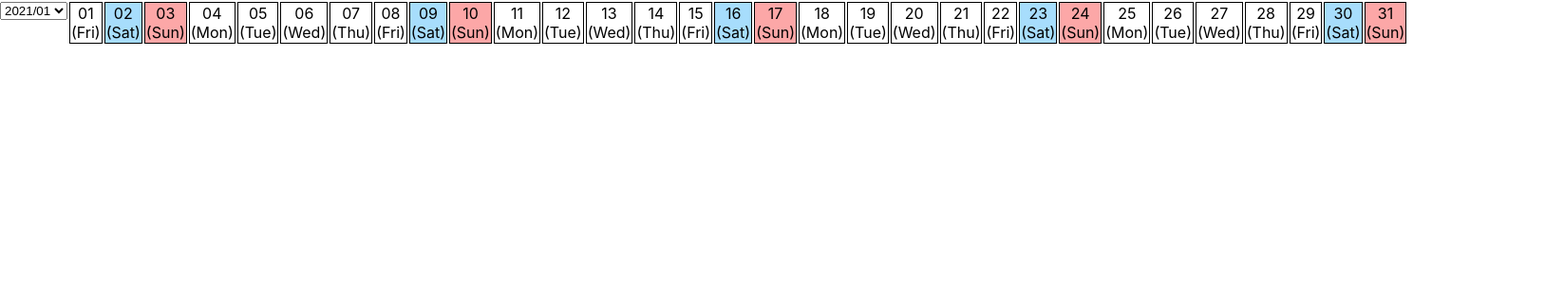
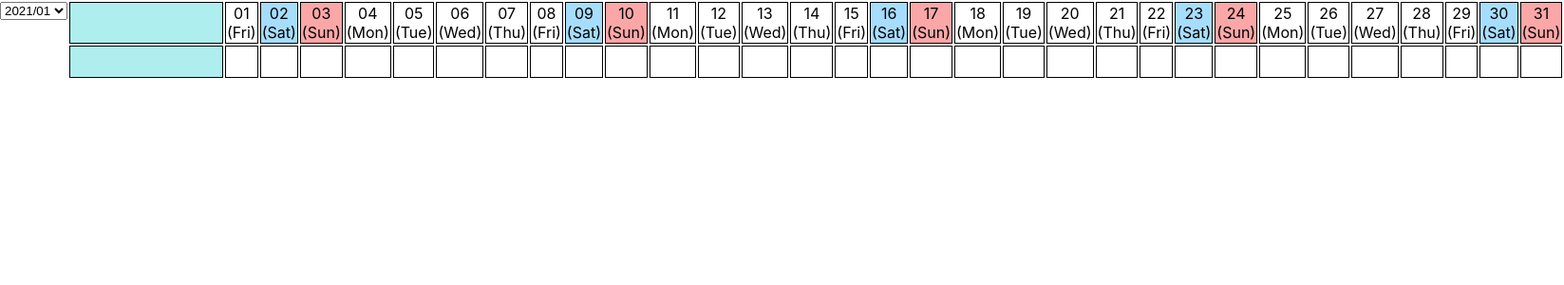
Before and after one commit to h64m1/gantt-chart, a React (Create React App) app in the folder app/: page / in a window 1280 px wide. Shown: the top 300 px of the page at 95% size, 1647 px wide, since content can reach past the window. Built offline with nearby package versions, Linux system fonts and the light colour scheme.

Commit message:
[mod] add table body #1
- 行ごとのタイトル部分を追加: 仮実装
- table body部分を仮実装

```diff
--- a/app/src/Date/Day.tsx
+++ b/app/src/Date/Day.tsx
@@ -59,6 +59,5 @@ function getDate(date?: string, format?: string): string {
 	}
 
 	const day = dayjs(date)
-	console.log('getDate', day.format(format))
 	return day.format(format)
 }
--- a/app/src/Gantt/Gantt.css
+++ b/app/src/Gantt/Gantt.css
@@ -1,5 +1,16 @@
 .gantt-head {
 	border: solid thin;
+}
+
+.gantt-body {
+	border: solid thin;
+	padding: 1rem 0;
+}
+
+td.title {
+	font-weight: bold;
+	background-color:paleturquoise;
+	padding: 0 5rem;
 }
 
 td.sat {
@@ -13,7 +24,7 @@ td.sun {
 .App {
 	grid-area: main;
 	display: grid;
-	grid-template-columns: 2fr 8fr;
+	grid-template-columns: 1fr 9fr;
 	grid-template-rows: 1fr 9fr;
 	grid-template-areas:
 		'title body'
--- a/app/src/Gantt/Gantt.tsx
+++ b/app/src/Gantt/Gantt.tsx
@@ -66,12 +66,19 @@ function GanttTableHeader(props: GanttProps): JSX.Element {
 function getDatesInMonth(props: GanttProps): Array<JSX.Element> {
 	// 一ヶ月分の日付
 	const dates = Days(props.yearMonth, { format: 'DD (ddd)' })
+	// タイトル用の要素を追加
+	dates.unshift('')
+
 	return dates.map((v, i) => {
 		// 曜日判定
 		let className = 'gantt-head'
 		const dayOfWeek = getDayOfWeek(v)
 		if (dayOfWeek) {
 			className = className.concat(' ', dayOfWeek)
+		}
+		if (v === '') {
+			// title用のクラス名を付加
+			className = className.concat(' ', 'title')
 		}
 
 		return (
@@ -130,7 +137,28 @@ function getDayOfWeekString(date: string, dayOfWeek: string): string {
  * @param props オプション
  */
 function GanttTableBody(props: GanttProps) {
-	return <tr></tr>
+	const body = getBody(props)
+	return <tr>{body}</tr>
+}
+
+/**
+ * 1ヶ月分の枠を<td>の配列で取得
+ * @param props オプション
+ */
+function getBody(props: GanttProps): Array<JSX.Element> {
+	// 一ヶ月分の日付
+	const dates = Days(props.yearMonth, { format: 'DD (ddd)' })
+	// タイトル用の要素を追加
+	dates.unshift('')
+	return dates.map((v, i) => {
+		let className = 'gantt-body'
+		if (v === '') {
+			// title用のクラス名を付加
+			className = className.concat(' ', 'title')
+		}
+
+		return <td key={`body${i + 1}`} className={className}></td>
+	})
 }
 
 export default Gantt
```
